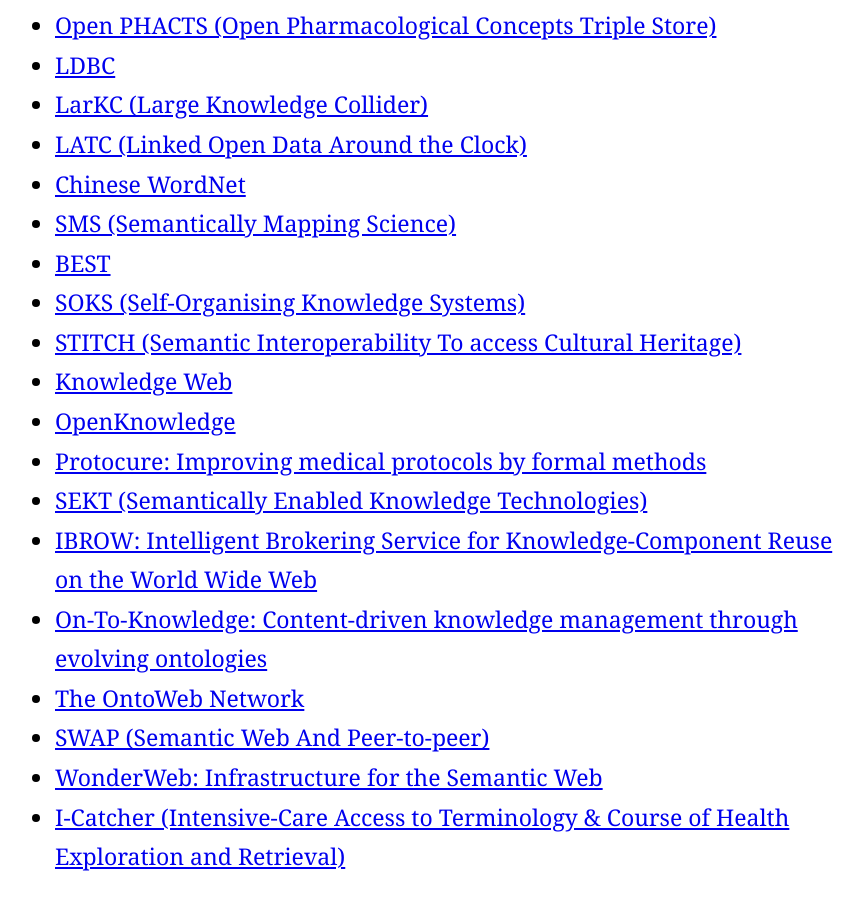
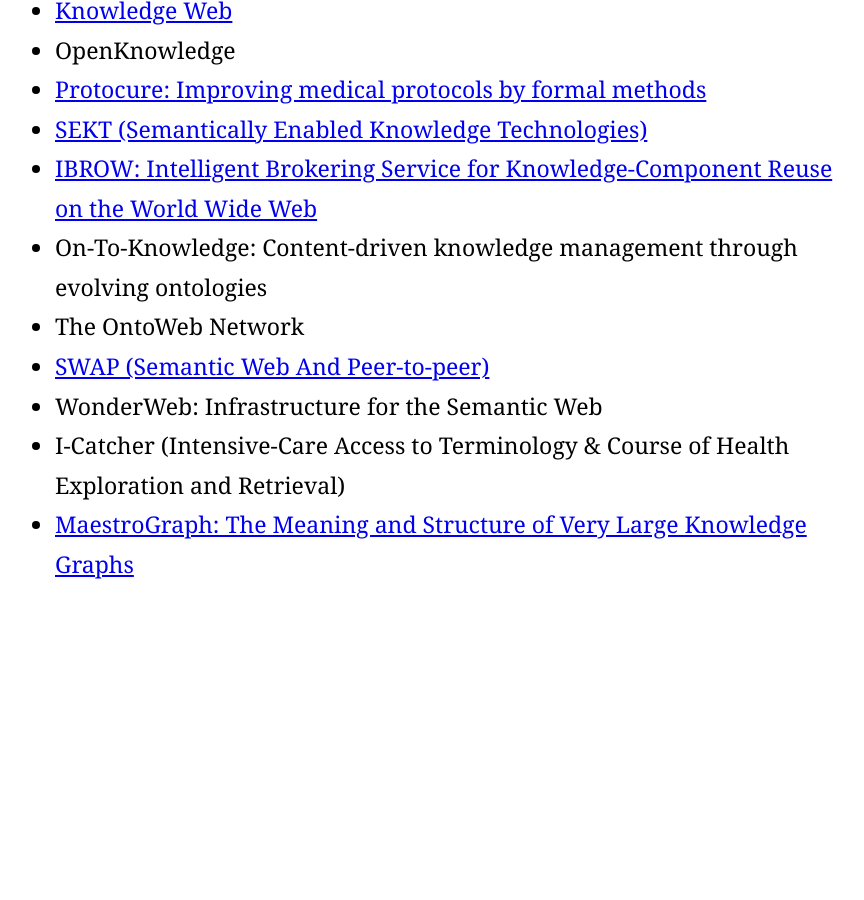
Before and after one commit to lr-vu/siteOLD, a Jekyll site: the page built from projects/index.md, in a window 1280 px wide and 900 px high, scrolled down 1410 px. Shown: the whole window, without its empty margins (205-1069 px from the left). Built offline with Jekyll 4.4.1, drawn with Linux system fonts in a browser that asks for light colours; our own code applies the rules of GitHub Pages for plain Markdown files; after the commit the page ends 2017 px from its top, so only the background shows below that.

Commit message:
Update project links

```diff
--- a/projects/index.md
+++ b/projects/index.md
@@ -6,20 +6,6 @@
 # Current Projects #
 
 <div class=projects_gallery>
-<figure>
-    <a href="https://amsterdamcooperationlab.com/databank/">
-    <img src="{{ site.baseurl }}images/projects/Amsterdam-cooperation-databank-LARGE-300x132.png" class="projects_gallery__img" alt="Image 1">
-    </a>
-    <figcaption></figcaption>
-</figure>
-
-<figure>
-    <a href="https://www.civic-ai.nl/">
-    <img src="{{ site.baseurl }}images/projects/civic_ai_lab.png" class="projects_gallery__img" alt="Image 1">
-    </a>
-    <figcaption></figcaption>
-</figure>
-
 <figure>
     <a href="http://www.clariah.nl/">
     <img src="{{ site.baseurl }}images/projects/Clariah-300x83.png" class="projects_gallery__img" alt="Image 1">
@@ -53,12 +39,6 @@
     <figcaption></figcaption>
 </figure>
 
-<figure>
-    <a href="https://www.narcis.nl/research/RecordID/OND1359681">
-    <img src="{{ site.baseurl }}images/projects/Maestrograph_thin-300x156.jpg" class="projects_gallery__img" alt="Image 1">
-    </a>
-    <figcaption></figcaption>
-</figure>
 
 <figure>
     <a href="https://muhai.univiu.org/">
@@ -71,34 +51,35 @@
 # Previous Projects #
 
 <ul>
-    <li><a href="http://www.risis.eu/" target="_blank" rel="noreferrer noopener">RISIS (Research Infrastructure for
-            Science and Innovation Studies)</a></li>
+    <li>RISIS (Research Infrastructure for
+            Science and Innovation Studies)</li>
     <li><a href="http://slidewiki.eu/">SlideWiki</a></li>
     <li><a href="http://www.understandinglanguagebymachines.org/a-quantum-model-of-text-understanding/" target="_blank"
             rel="noreferrer noopener">ULM-4 (Understanding Language by Machines 4)</a></li>
-    <li><a href="http://www.data2semantics.org/" target="_blank" rel="noreferrer noopener">Data2Semantics (COMMIT)</a>
+    <li>Data2Semantics (COMMIT)
     </li>
     <li><a href="http://eurecaproject.eu/" target="_blank" rel="noreferrer noopener">Eureca</a></li>
     <li><a href="http://www.openphacts.org/">Open PHACTS (Open Pharmacological Concepts Triple Store)</a></li>
     <li><a href="http://ldbc.eu/">LDBC</a></li>
     <li><a href="http://www.larkc.org/">LarKC (Large Knowledge Collider)</a></li>
     <li><a href="http://latc-project.eu/">LATC (Linked Open Data Around the Clock)</a></li>
-    <li><a href="http://aturstudio.com/wordnet/windex.php">Chinese WordNet</a></li>
-    <li><a href="http://www.sms-project.org/">SMS (Semantically Mapping Science)</a></li>
-    <li><a href="http://www.best-project.nl/">BEST</a></li>
-    <li><a href="http://www.few.vu.nl/soks/">SOKS (Self-Organising Knowledge Systems)</a></li>
+    <li>Chinese WordNet</li>
+    <li>SMS (Semantically Mapping Science)</li>
+    <li>BEST</li>
+    <li>SOKS (Self-Organising Knowledge Systems)</li>
     <li><a href="http://www.cs.vu.nl/STITCH/">STITCH (Semantic Interoperability To access Cultural Heritage)</a></li>
     <li><a href="http://knowledgeweb.semanticweb.org/">Knowledge Web</a></li>
-    <li><a href="http://www.openk.org/">OpenKnowledge</a></li>
+    <li>OpenKnowledge</li>
     <li><a href="http://www.protocure.org/">Protocure: Improving medical protocols by formal methods</a></li>
     <li><a href="http://www.sekt-project.com/">SEKT (Semantically Enabled Knowledge Technologies)</a></li>
-    <li><a href="http://www.swi.psy.uva.nl/projects/ibrow/home.html">IBROW: Intelligent Brokering Service for
+    <li><a href="http://projects.kmi.open.ac.uk/ibrow/">IBROW: Intelligent Brokering Service for
             Knowledge-Component Reuse on the World Wide Web</a></li>
-    <li><a href="http://www.ontoknowledge.org/">On-To-Knowledge: Content-driven knowledge management through evolving
-            ontologies</a></li>
-    <li><a href="http://www.ontoweb.org/">The OntoWeb Network</a></li>
+    <li>On-To-Knowledge: Content-driven knowledge management through evolving
+            ontologies</li>
+    <li>The OntoWeb Network</li>
     <li><a href="http://swap.semanticweb.org/">SWAP (Semantic Web And Peer-to-peer)</a></li>
-    <li><a href="http://wonderweb.semanticweb.org/">WonderWeb: Infrastructure for the Semantic Web</a></li>
-    <li><a href="http://www.i-catcher.org/">I-Catcher (Intensive-Care Access to Terminology &amp; Course of Health
-            Exploration and Retrieval)</a></li>
+    <li>WonderWeb: Infrastructure for the Semantic Web</li>
+    <li>I-Catcher (Intensive-Care Access to Terminology &amp; Course of Health
+            Exploration and Retrieval)</li>
+    <li><a href="https://www.narcis.nl/research/RecordID/OND1359681/">MaestroGraph: The Meaning and Structure of Very Large Knowledge Graphs</a></li>
 </ul>
```
